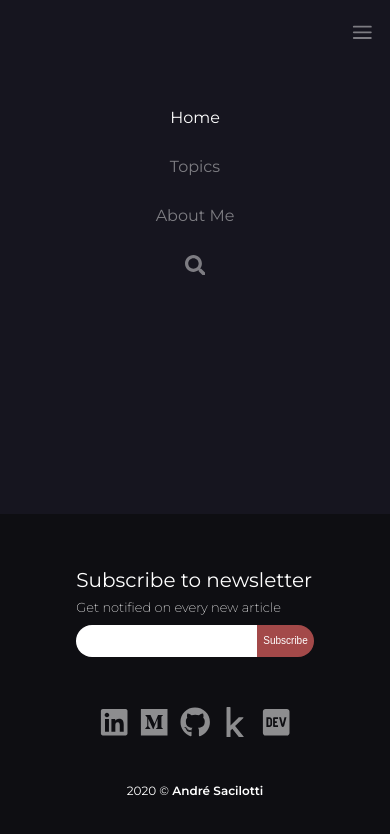
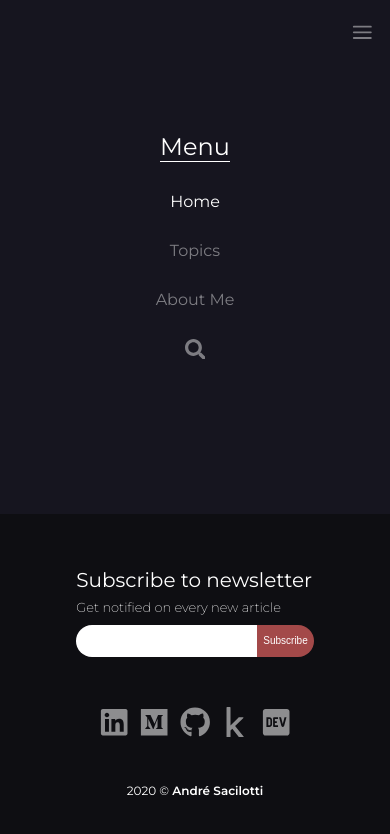
Before and after one commit to Andre-Sacilotti/personal-blog, a React (Create React App) app: page / in a window 390 px wide. Both pictures are taken after a click on the button 362 px from the left and 48 px from the top of the page. Shown: the top 834 px of the page. Built offline with nearby package versions, Linux system fonts and the light colour scheme.

Commit message:
Correção de desempenho navbar mobile

```diff
--- a/src/components/Navbar/MobileHamburguerMenu.tsx
+++ b/src/components/Navbar/MobileHamburguerMenu.tsx
@@ -3,6 +3,8 @@ import NavItem from "./NavItem";
 import {IconContext} from "react-icons";
 import {FiMenu} from "react-icons/fi";
 import {FaSearch} from "react-icons/fa";
+
+import "./Navbar.css"
 
 import styled from 'styled-components'
 
@@ -11,43 +13,42 @@ function MobileHamburguerMenu(props) {
     const [ShowHamb, setShowHamb] = useState(false)
 
     const toggle_hamburguerMenu = () => {
+        console.log("Teste")
         setShowHamb(!ShowHamb)
     }
 
-    const HambMenu = styled.button`
-        background-color: #16151F;
-        border: 0px;
-    `
 
     const HambDiv = styled.div`
-        display: ${props => props.show ? "flex" : "none"};
+        display: flex;
         flex-direction: column;
         align-items: center;
     `
 
-
     return (
         <div>
             <div className={"MobileNavBar-menudiv"}>
-                <HambMenu onClick={toggle_hamburguerMenu}>
+                <button className={"HambNavBar-Button"} onClick={toggle_hamburguerMenu}>
                     <NavItem in_page={false} underline={false}>
                         <IconContext.Provider value={{size: '1.7em'}}>
                             <FiMenu/>
                         </IconContext.Provider>
                     </NavItem>
-                </HambMenu>
+                </button>
             </div>
 
-            <HambDiv show={ShowHamb}>
-                <NavItem in_page={props.type==="Home"} page={"/"}>
+            {ShowHamb && <HambDiv show={ShowHamb}>
+                <p className={"HambNavbar-CustomP"}>
+                    Menu
+                </p>
+                <NavItem in_page={props.type === "Home"} page={"/"}>
                     Home
                 </NavItem>
 
-                <NavItem in_page={props.type==="Topics"} page={"/topics"}>
+                <NavItem in_page={props.type === "Topics"} page={"/topics"}>
                     Topics
                 </NavItem>
 
-                <NavItem in_page={props.type==="About"} page={"/about"}>
+                <NavItem in_page={props.type === "About"} page={"/about"}>
                     About Me
                 </NavItem>
 
@@ -56,7 +57,8 @@ function MobileHamburguerMenu(props) {
                         <FaSearch/>
                     </IconContext.Provider>
                 </NavItem>
-            </HambDiv>
+            </HambDiv>}
+
         </div>
     )
 }
--- a/src/components/Navbar/NavItem.tsx
+++ b/src/components/Navbar/NavItem.tsx
@@ -7,7 +7,7 @@ function NavItem(props) {
   const Line = styled.div`
       margin: 0;
       padding-top: 7px;
-      border-bottom: ${(PropsLine) => (PropsLine.underline === false ? '0px' : '1px')} solid ${(props) => (props.in_page === true ? '#ffffff' : '#ffffff34')};
+      border-bottom: ${(PropsLine) => (PropsLine.underline === false ? '0px' : '1px')} solid ${(props) => (props.in_page ? '#ffffff' : '#ffffff34')};
 
       @media only screen and (max-width: 600px) {
         display: none;
@@ -30,12 +30,6 @@ function NavItem(props) {
       }
     `;
 
-  const ItemDiv = styled.div`
-      padding-left: 10px;
-      padding-right: 10px;
-      padding-bottom: 30px;
-    `;
-
   const StyledLink = styled(Link)`
     text-decoration: none;
 
@@ -45,14 +39,14 @@ function NavItem(props) {
   `
 
   return (
-    <ItemDiv>
+    <div className={"NavBar-ItemDiv"}>
         <StyledLink to={props.page}>
           <Item in_page={props.in_page} underline={props.underline}>
             {props.children}
           </Item>
           <Line in_page={props.in_page} underline={props.underline} />
         </StyledLink>
-    </ItemDiv>
+    </div>
   );
 }
 
--- a/src/components/Navbar/Navbar.css
+++ b/src/components/Navbar/Navbar.css
@@ -44,3 +44,21 @@
         display: flex;
     }
 }
+
+.HambNavbar-CustomP {
+    color: #FFFFFF;
+    font-size:24px;
+    border-bottom: 1px solid #FFFFFF;
+    margin-bottom: 30px;
+}
+
+.HambNavBar-Button {
+    background-color: #16151F;
+    border: 0px;
+}
+
+.NavBar-ItemDiv{
+    padding-left: 10px;
+    padding-right: 10px;
+    padding-bottom: 30px;
+}
```
Also changed, not shown: 1 other file (tests, documents, lock files or other folders).
